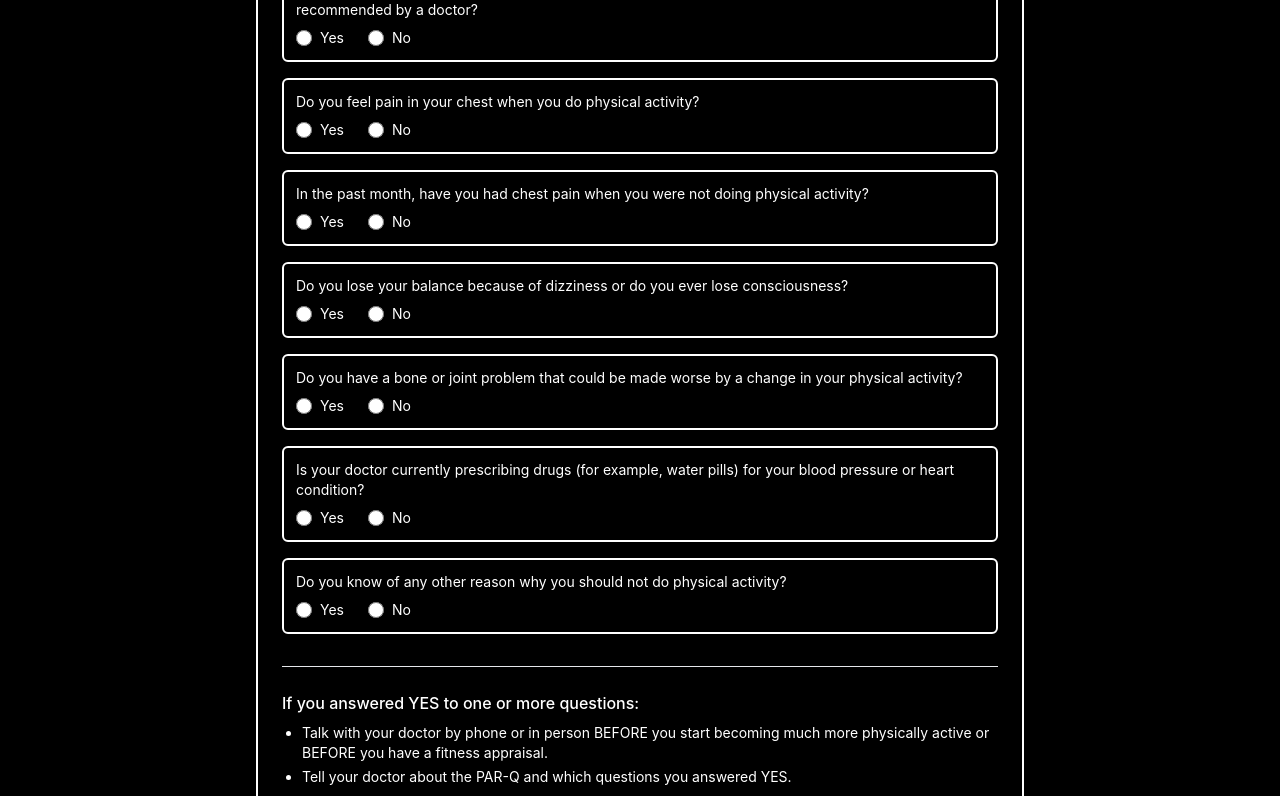
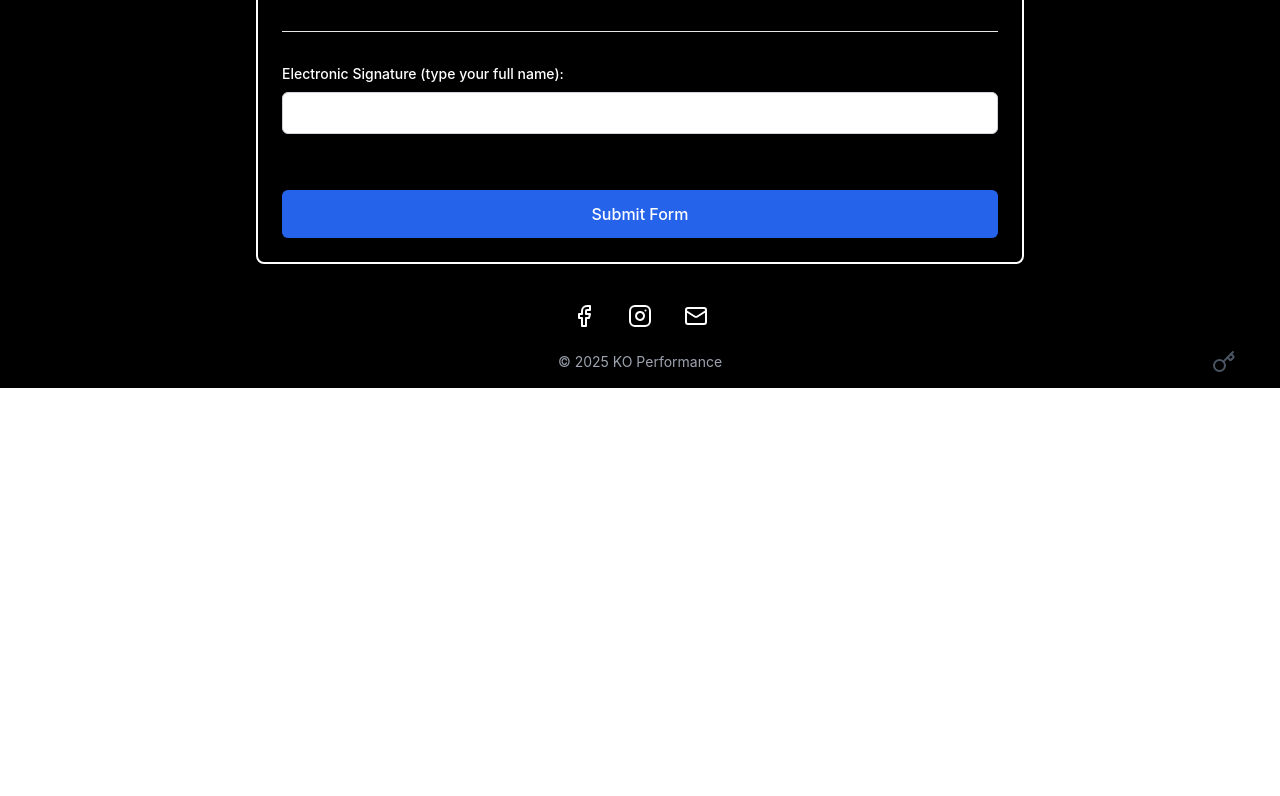
Before and after one commit to Koperformance1/prod_website, a React (Create React App) app in the folder client/: page /about/parq in a window 1280 px wide. Shown: the part 604-1400 px from the top of the page. After the commit the page ends 992 px from the top, so only its background shows below. Built offline with nearby package versions, Linux system fonts and the light colour scheme; no server answers.

Commit message:
fix for PARQ

```diff
--- a/client/src/pages/about/Parq.js
+++ b/client/src/pages/about/Parq.js
@@ -21,28 +21,51 @@ const PARQForm = () => {
 
   // Load reCAPTCHA script
   useEffect(() => {
+    // Remove any existing reCAPTCHA scripts first
+    const existingScripts = document.querySelectorAll('script[src*="recaptcha"]');
+    existingScripts.forEach(script => script.remove());
+
     const script = document.createElement('script');
-    script.src = 'https://www.google.com/recaptcha/api.js';
+    script.src = `https://www.google.com/recaptcha/api.js?render=explicit`;
     script.async = true;
     script.defer = true;
-    document.head.appendChild(script);
 
-    // Set up global callback function
-    window.onRecaptchaSuccess = (token) => {
-      setCaptchaToken(token);
-      setError(''); // Clear any CAPTCHA error when user completes it
+    script.onload = () => {
+      console.log('reCAPTCHA script loaded');
+      // Render the reCAPTCHA widget after script loads
+      if (window.grecaptcha && window.grecaptcha.render) {
+        try {
+          window.grecaptcha.render('recaptcha-container', {
+            sitekey: process.env.REACT_APP_RECAPTCHA_SITE_KEY,
+            theme: 'dark',
+            callback: (token) => {
+              console.log('reCAPTCHA completed');
+              setCaptchaToken(token);
+              setError('');
+            },
+            'expired-callback': () => {
+              console.log('reCAPTCHA expired');
+              setCaptchaToken(null);
+            }
+          });
+        } catch (err) {
+          console.error('Error rendering reCAPTCHA:', err);
+        }
+      }
     };
 
-    window.onRecaptchaExpired = () => {
-      setCaptchaToken(null);
-    };
+    document.head.appendChild(script);
 
     return () => {
       // Cleanup
       const scripts = document.querySelectorAll('script[src*="recaptcha"]');
       scripts.forEach(script => script.remove());
-      delete window.onRecaptchaSuccess;
-      delete window.onRecaptchaExpired;
+
+      // Remove reCAPTCHA badge
+      const badge = document.querySelector('.grecaptcha-badge');
+      if (badge && badge.parentNode) {
+        badge.parentNode.remove();
+      }
     };
   }, []);
 
@@ -56,6 +79,9 @@ const PARQForm = () => {
 
   const handleSubmit = async (e) => {
     e.preventDefault();
+
+    console.log('Form submit triggered');
+    console.log('Captcha token:', captchaToken);
 
     // Validate CAPTCHA
     if (!captchaToken) {
@@ -73,25 +99,25 @@ const PARQForm = () => {
     }
 
     try {
-      await axios.post('/api/parq-submission', {
+      console.log('Sending form data...');
+      const response = await axios.post('/api/parq-submission', {
         ...formData,
         captchaToken
       });
+
+      console.log('Response:', response.data);
       setSubmitted(true);
       setError('');
     } catch (err) {
+      console.error('Submission error:', err);
       setError('There was an error submitting your form. Please try again.');
+
       // Reset CAPTCHA on error
       if (window.grecaptcha) {
         window.grecaptcha.reset();
       }
       setCaptchaToken(null);
     }
-  };
-
-  const onCaptchaChange = (token) => {
-    setCaptchaToken(token);
-    setError(''); // Clear any CAPTCHA error when user completes it
   };
 
   if (submitted) {
@@ -159,224 +185,16 @@ const PARQForm = () => {
           </div>
         </div>
 
+        {/* All your question fields - keep them exactly as they are */}
         <div className="mb-8">
           <h2 className="text-lg font-semibold text-white mb-4">Please read the questions carefully and answer each one honestly:</h2>
 
-          <div className="space-y-4">
-            <div className="p-3 bg-black rounded-md border-2 border-white">
-              <p className="text-sm text-white mb-2">Has your doctor ever said that you have a heart condition and that you should only do physical activity recommended by a doctor?</p>
-              <div className="flex space-x-6 mt-2">
-                <label className="inline-flex items-center">
-                  <input
-                    type="radio"
-                    name="q1"
-                    value="yes"
-                    checked={formData.q1 === 'yes'}
-                    onChange={handleChange}
-                    className="h-4 w-4 text-blue-600 focus:ring-blue-500 border-gray-300"
-                  />
-                  <span className="ml-2 text-sm text-white">Yes</span>
-                </label>
-                <label className="inline-flex items-center">
-                  <input
-                    type="radio"
-                    name="q1"
-                    value="no"
-                    checked={formData.q1 === 'no'}
-                    onChange={handleChange}
-                    className="h-4 w-4 text-blue-600 focus:ring-blue-500 border-gray-300"
-                  />
-                  <span className="ml-2 text-sm text-white">No</span>
-                </label>
-              </div>
-            </div>
+          {/* ... keep all your existing question divs ... */}
 
-            <div className="p-3 bg-black rounded-md border-2 border-white">
-              <p className="text-sm text-white mb-2">Do you feel pain in your chest when you do physical activity?</p>
-              <div className="flex space-x-6 mt-2">
-                <label className="inline-flex items-center">
-                  <input
-                    type="radio"
-                    name="q2"
-                    value="yes"
-                    checked={formData.q2 === 'yes'}
-                    onChange={handleChange}
-                    className="h-4 w-4 text-blue-600 focus:ring-blue-500 border-gray-300"
-                  />
-                  <span className="ml-2 text-sm text-white">Yes</span>
-                </label>
-                <label className="inline-flex items-center">
-                  <input
-                    type="radio"
-                    name="q2"
-                    value="no"
-                    checked={formData.q2 === 'no'}
-                    onChange={handleChange}
-                    className="h-4 w-4 text-blue-600 focus:ring-blue-500 border-gray-300"
-                  />
-                  <span className="ml-2 text-sm text-white">No</span>
-                </label>
-              </div>
-            </div>
-
-            <div className="p-3 bg-black rounded-md border-2 border-white">
-              <p className="text-sm text-white mb-2">In the past month, have you had chest pain when you were not doing physical activity?</p>
-              <div className="flex space-x-6 mt-2">
-                <label className="inline-flex items-center">
-                  <input
-                    type="radio"
-                    name="q3"
-                    value="yes"
-                    checked={formData.q3 === 'yes'}
-                    onChange={handleChange}
-                    className="h-4 w-4 text-blue-600 focus:ring-blue-500 border-gray-300"
-                  />
-                  <span className="ml-2 text-sm text-white">Yes</span>
-                </label>
-                <label className="inline-flex items-center">
-                  <input
-                    type="radio"
-                    name="q3"
-                    value="no"
-                    checked={formData.q3 === 'no'}
-                    onChange={handleChange}
-                    className="h-4 w-4 text-blue-600 focus:ring-blue-500 border-gray-300"
-                  />
-                  <span className="ml-2 text-sm text-white">No</span>
-                </label>
-              </div>
-            </div>
-
-            <div className="p-3 bg-black rounded-md border-2 border-white">
-              <p className="text-sm text-white mb-2">Do you lose your balance because of dizziness or do you ever lose consciousness?</p>
-              <div className="flex space-x-6 mt-2">
-                <label className="inline-flex items-center">
-                  <input
-                    type="radio"
-                    name="q4"
-                    value="yes"
-                    checked={formData.q4 === 'yes'}
-                    onChange={handleChange}
-                    className="h-4 w-4 text-blue-600 focus:ring-blue-500 border-gray-300"
-                  />
-                  <span className="ml-2 text-sm text-white">Yes</span>
-                </label>
-                <label className="inline-flex items-center">
-                  <input
-                    type="radio"
-                    name="q4"
-                    value="no"
-                    checked={formData.q4 === 'no'}
-                    onChange={handleChange}
-                    className="h-4 w-4 text-blue-600 focus:ring-blue-500 border-gray-300"
-                  />
-                  <span className="ml-2 text-sm text-white">No</span>
-                </label>
-              </div>
-            </div>
-
-            <div className="p-3 bg-black rounded-md border-2 border-white">
-              <p className="text-sm text-white mb-2">Do you have a bone or joint problem that could be made worse by a change in your physical activity?</p>
-              <div className="flex space-x-6 mt-2">
-                <label className="inline-flex items-center">
-                  <input
-                    type="radio"
-                    name="q5"
-                    value="yes"
-                    checked={formData.q5 === 'yes'}
-                    onChange={handleChange}
-                    className="h-4 w-4 text-blue-600 focus:ring-blue-500 border-gray-300"
-                  />
-                  <span className="ml-2 text-sm text-white">Yes</span>
-                </label>
-                <label className="inline-flex items-center">
-                  <input
-                    type="radio"
-                    name="q5"
-                    value="no"
-                    checked={formData.q5 === 'no'}
-                    onChange={handleChange}
-                    className="h-4 w-4 text-blue-600 focus:ring-blue-500 border-gray-300"
-                  />
-                  <span className="ml-2 text-sm text-white">No</span>
-                </label>
-              </div>
-            </div>
-
-            <div className="p-3 bg-black rounded-md border-2 border-white">
-              <p className="text-sm text-white mb-2">Is your doctor currently prescribing drugs (for example, water pills) for your blood pressure or heart condition?</p>
-              <div className="flex space-x-6 mt-2">
-                <label className="inline-flex items-center">
-                  <input
-                    type="radio"
-                    name="q6"
-                    value="yes"
-                    checked={formData.q6 === 'yes'}
-                    onChange={handleChange}
-                    className="h-4 w-4 text-blue-600 focus:ring-blue-500 border-gray-300"
-                  />
-                  <span className="ml-2 text-sm text-white">Yes</span>
-                </label>
-                <label className="inline-flex items-center">
-                  <input
-                    type="radio"
-                    name="q6"
-                    value="no"
-                    checked={formData.q6 === 'no'}
-                    onChange={handleChange}
-                    className="h-4 w-4 text-blue-600 focus:ring-blue-500 border-gray-300"
-                  />
-                  <span className="ml-2 text-sm text-white">No</span>
-                </label>
-              </div>
-            </div>
-
-            <div className="p-3 bg-black rounded-md border-2 border-white">
-              <p className="text-sm text-white mb-2">Do you know of any other reason why you should not do physical activity?</p>
-              <div className="flex space-x-6 mt-2">
-                <label className="inline-flex items-center">
-                  <input
-                    type="radio"
-                    name="q7"
-                    value="yes"
-                    checked={formData.q7 === 'yes'}
-                    onChange={handleChange}
-                    className="h-4 w-4 text-blue-600 focus:ring-blue-500 border-gray-300"
-                  />
-                  <span className="ml-2 text-sm text-white">Yes</span>
-                </label>
-                <label className="inline-flex items-center">
-                  <input
-                    type="radio"
-                    name="q7"
-                    value="no"
-                    checked={formData.q7 === 'no'}
-                    onChange={handleChange}
-                    className="h-4 w-4 text-blue-600 focus:ring-blue-500 border-gray-300"
-                  />
-                  <span className="ml-2 text-sm text-white">No</span>
-                </label>
-              </div>
-            </div>
-          </div>
         </div>
 
         <div className="mb-8 border-t border-b border-gray-200 py-6">
-          <div className="mb-4">
-            <p className="font-medium text-white mb-2">If you answered YES to one or more questions:</p>
-            <ul className="list-disc pl-5 text-sm text-white space-y-1">
-              <li>Talk with your doctor by phone or in person BEFORE you start becoming much more physically active or BEFORE you have a fitness appraisal.</li>
-              <li>Tell your doctor about the PAR-Q and which questions you answered YES.</li>
-            </ul>
-          </div>
-
-          <div>
-            <p className="font-medium text-white mb-2">If you answered NO to all questions:</p>
-            <ul className="list-disc pl-5 text-sm text-white space-y-1">
-              <li>You can be reasonably sure that you can start becoming much more physically active – begin slowly and build up gradually.</li>
-              <li>You may take part in a fitness appraisal – this is an excellent way to determine your basic fitness so that you can plan the best way for you to live actively.</li>
-            </ul>
-          </div>
+          {/* ... keep your existing instructions ... */}
         </div>
 
         <div className="mb-8">
@@ -392,20 +210,9 @@ const PARQForm = () => {
           />
         </div>
 
-        <div className="mb-8 flex justify-center">
-          <div
-            className="g-recaptcha"
-            data-sitekey={process.env.REACT_APP_RECAPTCHA_SITE_KEY}
-            data-theme="dark"
-            data-callback="onRecaptchaSuccess"
-            data-expired-callback="onRecaptchaExpired"
-          ></div>
-        <button
-          type="submit"
-          className="w-full py-3 px-4 bg-blue-600 hover:bg-blue-700 text-white font-medium rounded-md shadow-sm transition-colors focus:outline-none focus:ring-2 focus:ring-blue-500 focus:ring-offset-2"
-        >
-          Submit Form
-        </button>
+        {/* reCAPTCHA container - changed from data attributes to div with id */}
+        <div className="mb-6 flex justify-center">
+          <div id="recaptcha-container"></div>
         </div>
 
         {error && (
@@ -414,9 +221,15 @@ const PARQForm = () => {
           </div>
         )}
 
+        <button
+          type="submit"
+          className="w-full py-3 px-4 bg-blue-600 hover:bg-blue-700 text-white font-medium rounded-md shadow-sm transition-colors focus:outline-none focus:ring-2 focus:ring-blue-500 focus:ring-offset-2"
+        >
+          Submit Form
+        </button>
       </form>
     </div>
   );
 };
 
-export default PARQForm
+export default PARQForm;
```
